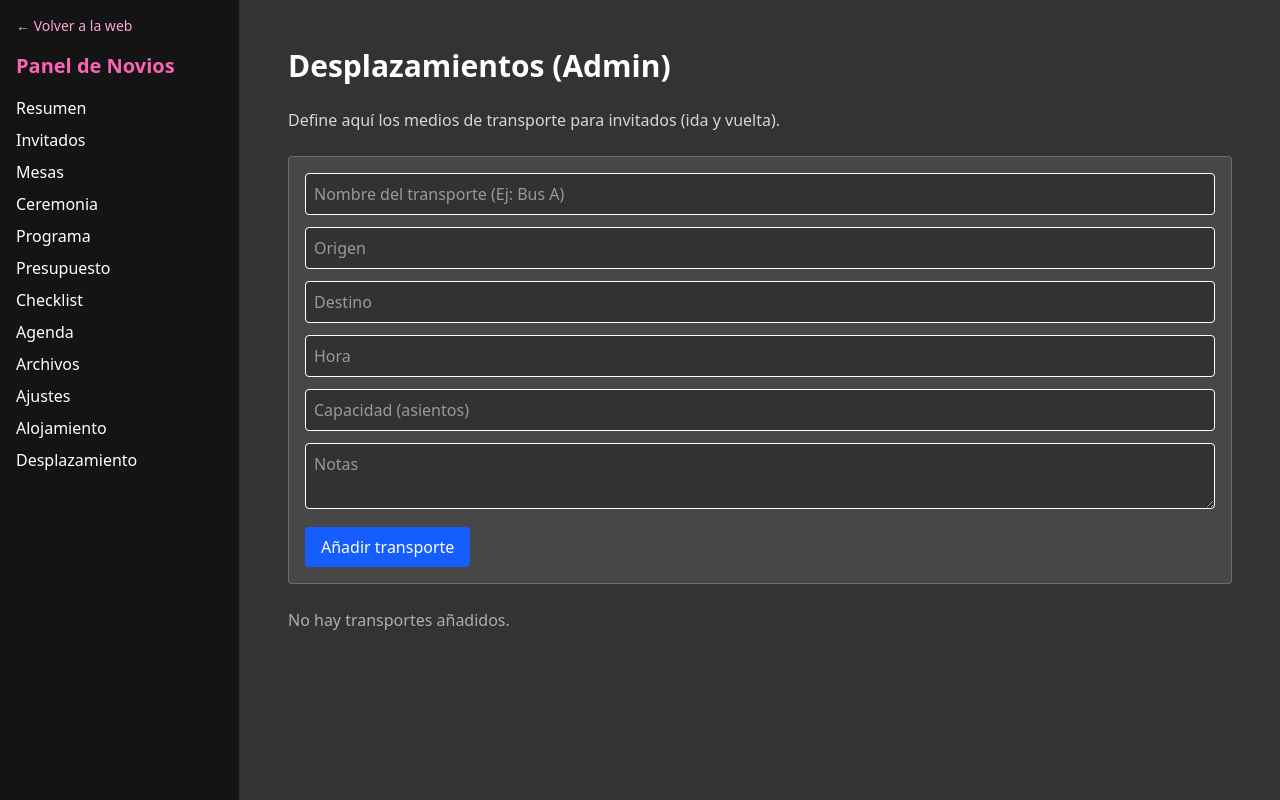
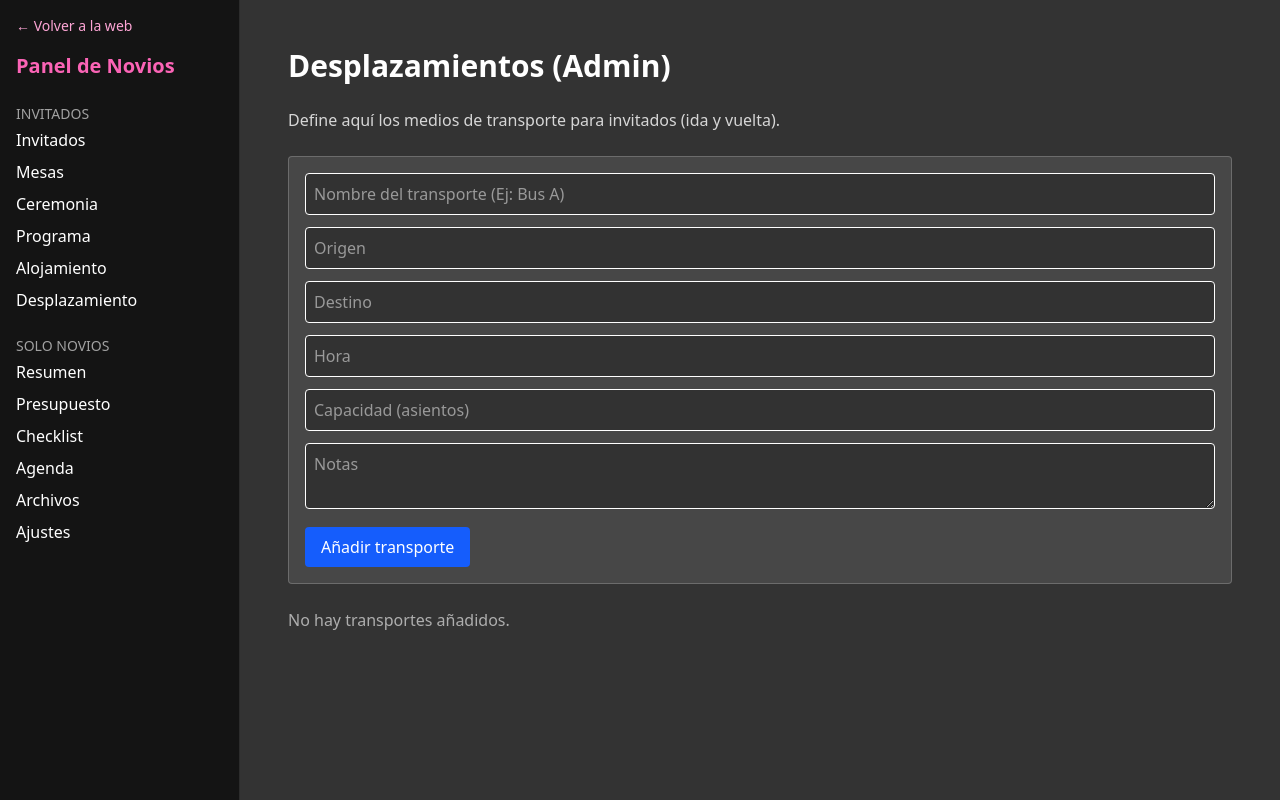
Before and after one commit to lunabnf/app-bodas-2, a React (Vite) app: page /admin/desplazamiento in a window 1280 px wide. Built offline with nearby package versions, Linux system fonts and the light colour scheme.

Commit message:
organizadopanelnovios

```diff
--- a/src/admin/AdminLayout.tsx
+++ b/src/admin/AdminLayout.tsx
@@ -12,18 +12,21 @@ export default function AdminLayout() {
         </Link>
         <h1 className="text-xl font-semibold text-pink-400 mb-4">Panel de Novios</h1>
         <nav className="flex flex-col space-y-2">
-          <Link to="/admin/resumen">Resumen</Link>
+          <h2 className="text-sm uppercase opacity-60 mt-2 mb-1">Invitados</h2>
           <Link to="/admin/invitados">Invitados</Link>
           <Link to="/admin/mesas">Mesas</Link>
           <Link to="/admin/ceremonia">Ceremonia</Link>
           <Link to="/admin/programa">Programa</Link>
+          <Link to="/admin/alojamiento">Alojamiento</Link>
+          <Link to="/admin/desplazamiento">Desplazamiento</Link>
+
+          <h2 className="text-sm uppercase opacity-60 mt-4 mb-1">Solo Novios</h2>
+          <Link to="/admin/resumen">Resumen</Link>
           <Link to="/admin/presupuesto">Presupuesto</Link>
           <Link to="/admin/checklist">Checklist</Link>
           <Link to="/admin/agenda">Agenda</Link>
           <Link to="/admin/archivos">Archivos</Link>
           <Link to="/admin/ajustes">Ajustes</Link>
-          <Link to="/admin/alojamiento">Alojamiento</Link>
-          <Link to="/admin/desplazamiento">Desplazamiento</Link>
         </nav>
       </aside>
 
```
